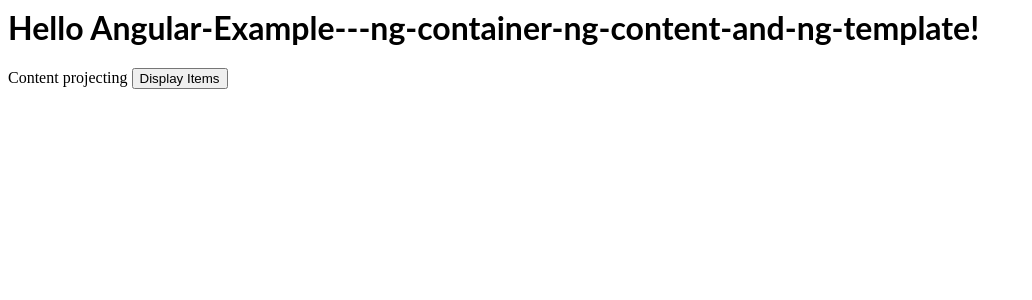
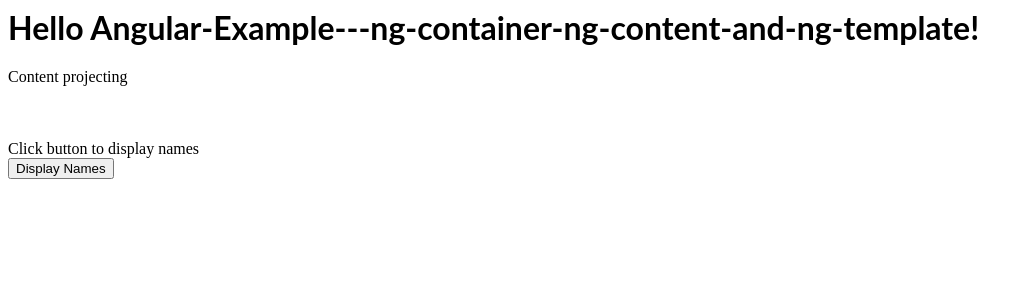
Before and after one commit to sajithahd/Angular-Example---ng-container-ng-content-and-ng-template, an Angular app: page / in a window 1280 px wide. Shown: the top 300 px of the page, without its empty margins (0-1032 px from the left). Built offline with nearby package versions, Linux system fonts and the light colour scheme.

Commit message:
1 file modified

```diff
--- a/src/app/app.component.html
+++ b/src/app/app.component.html
@@ -1,9 +1,20 @@
 <hello name="{{ name }}">
 	Content projecting
 </hello>
-<button (click)="toggleItems()">{{displayItems?'Display Items':'Hide Items'}}</button>
+
+<br/><br/><br/><br/>
 
 
-<div *ngIf="!displayItems">
-	Start editing to see some magic happen :)
+
+
+<div *ngIf="!displayItems else elsecontent">
+	<div *ngFor="let item of items">
+		{{item.name}}
+	</div>
 </div>
+
+<ng-template #elsecontent>
+  <div>Click button to display names</div>
+</ng-template>
+
+<button (click)="toggleItems()">{{displayItems?'Display Names':'Hide Names'}}</button>
```
